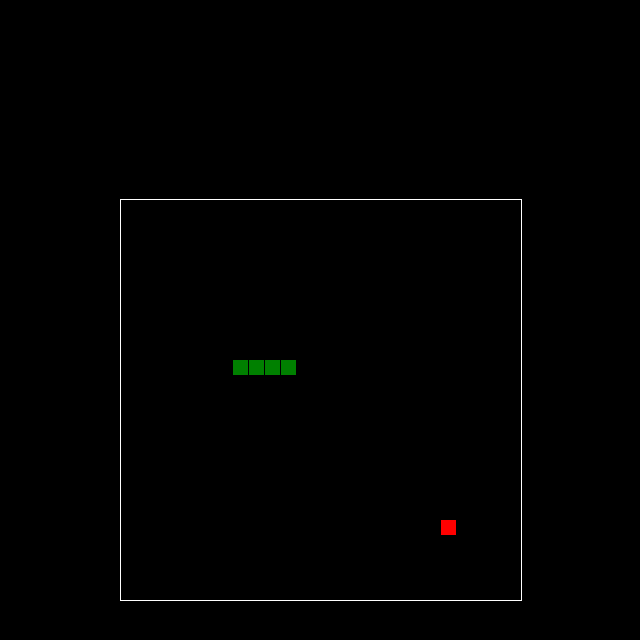
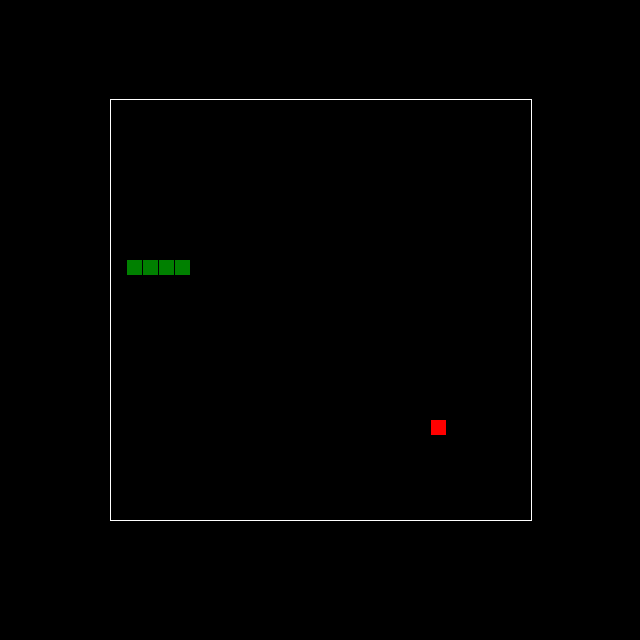
Before and after one commit to Rehan6225/srm-wol, a plain HTML site: page index.html in a window 1280 px wide. Shown: the whole page, without its empty margins (319-959 px from the left). Drawn offline with Linux system fonts and the light colour scheme.

Commit message:
Update index.html

```diff
--- a/index.html
+++ b/index.html
@@ -4,7 +4,7 @@
   <title></title>
   <style>
   html, body {
-    height: 100%;
+    height: 88%;
     margin: 0;
   }
 
@@ -20,7 +20,7 @@
   </style>
 </head>
 <body>
-<canvas width="400" height="400" id="game"></canvas>
+<canvas width="420" height="420" id="game"></canvas>
 <script>
 var canvas = document.getElementById('game');
 var context = canvas.getContext('2d');
```
